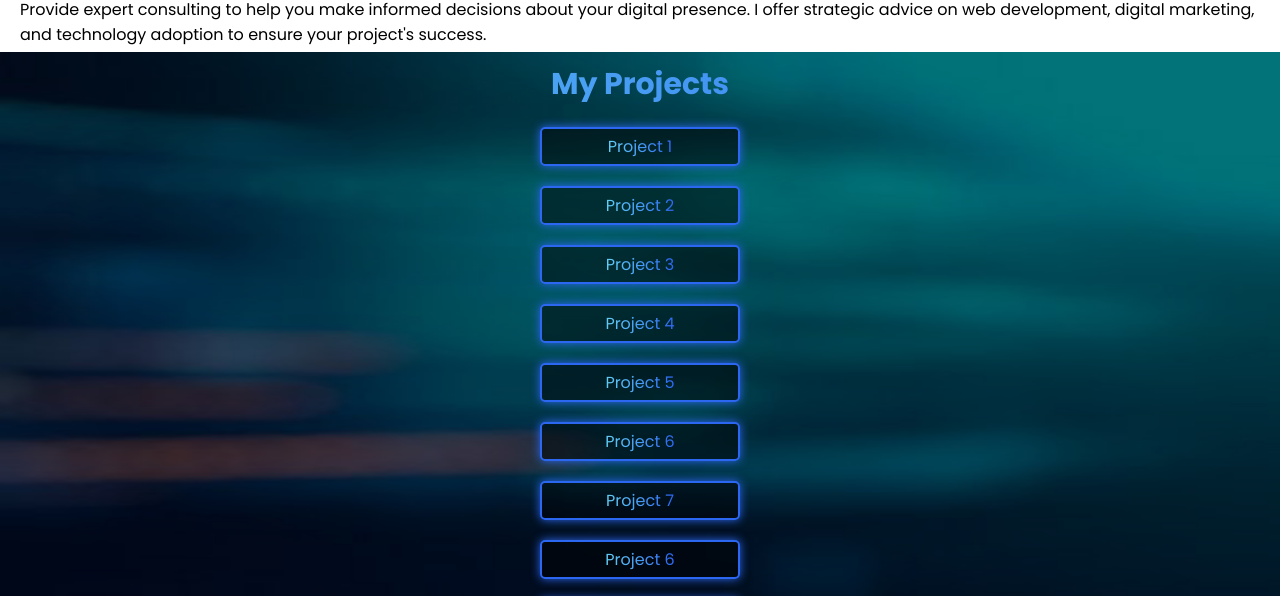
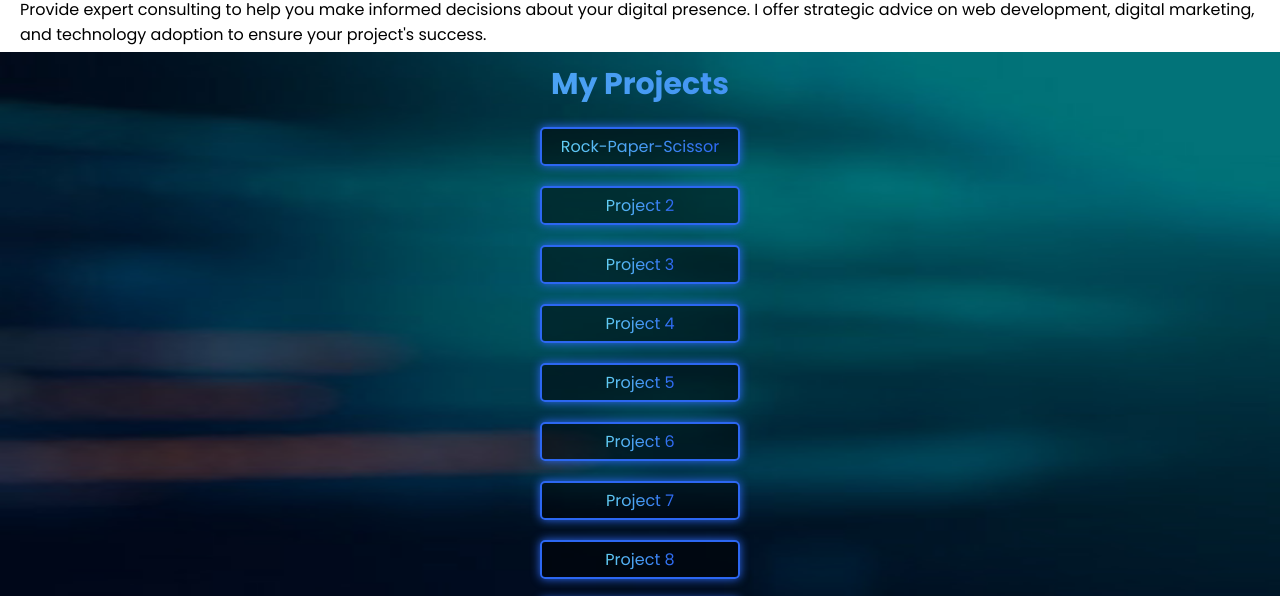
Before and after one commit to Sourav-Das27/My-Portfolio, a plain HTML site: page index.html in a window 1280 px wide. Shown: the part 2415-3011 px from the top of the page. Drawn offline with nearby package versions, Linux system fonts and the light colour scheme.

Commit message:
Update index.html

```diff
--- a/index.html
+++ b/index.html
@@ -99,14 +99,14 @@
      <section class="projects-div">
         <h2 id="projects">My Projects</h2>
         <ul>
-            <li><a >Project 1</a></li>
+            <li><a href="https://sourav-das27.github.io/Rock-Paper-Scissor/">Rock-Paper-Scissor</a></li>
             <li><a >Project 2</a></li>
             <li><a >Project 3</a></li>
             <li><a >Project 4</a></li>
             <li><a >Project 5</a></li>
             <li><a >Project 6</a></li>
             <li><a >Project 7</a></li>
-            <li><a >Project 6</a></li>
+            <li><a >Project 8</a></li>
             <li><a >Project 9</a></li>
             <li><a >Project 10</a></li>
         </ul>
```
